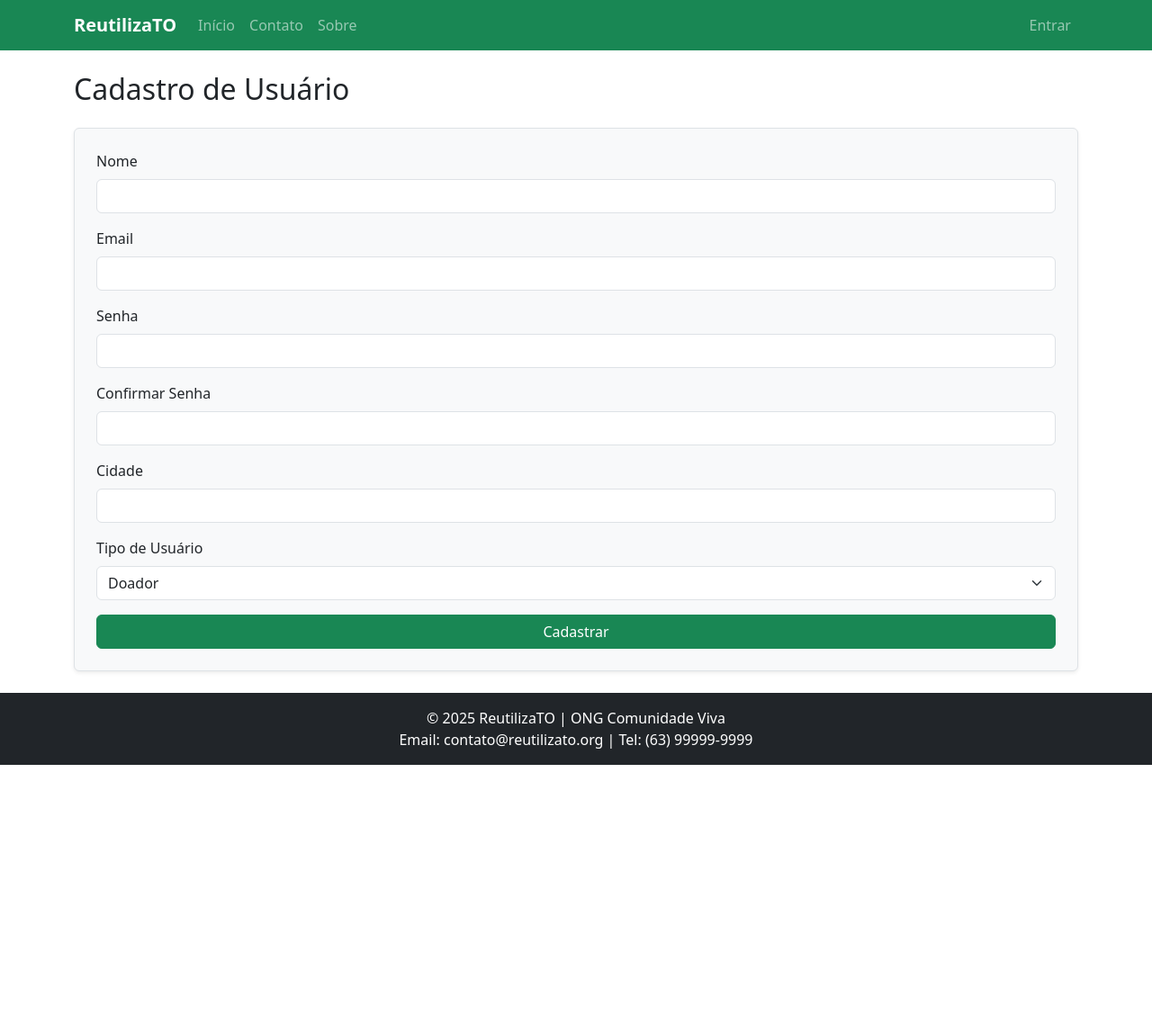
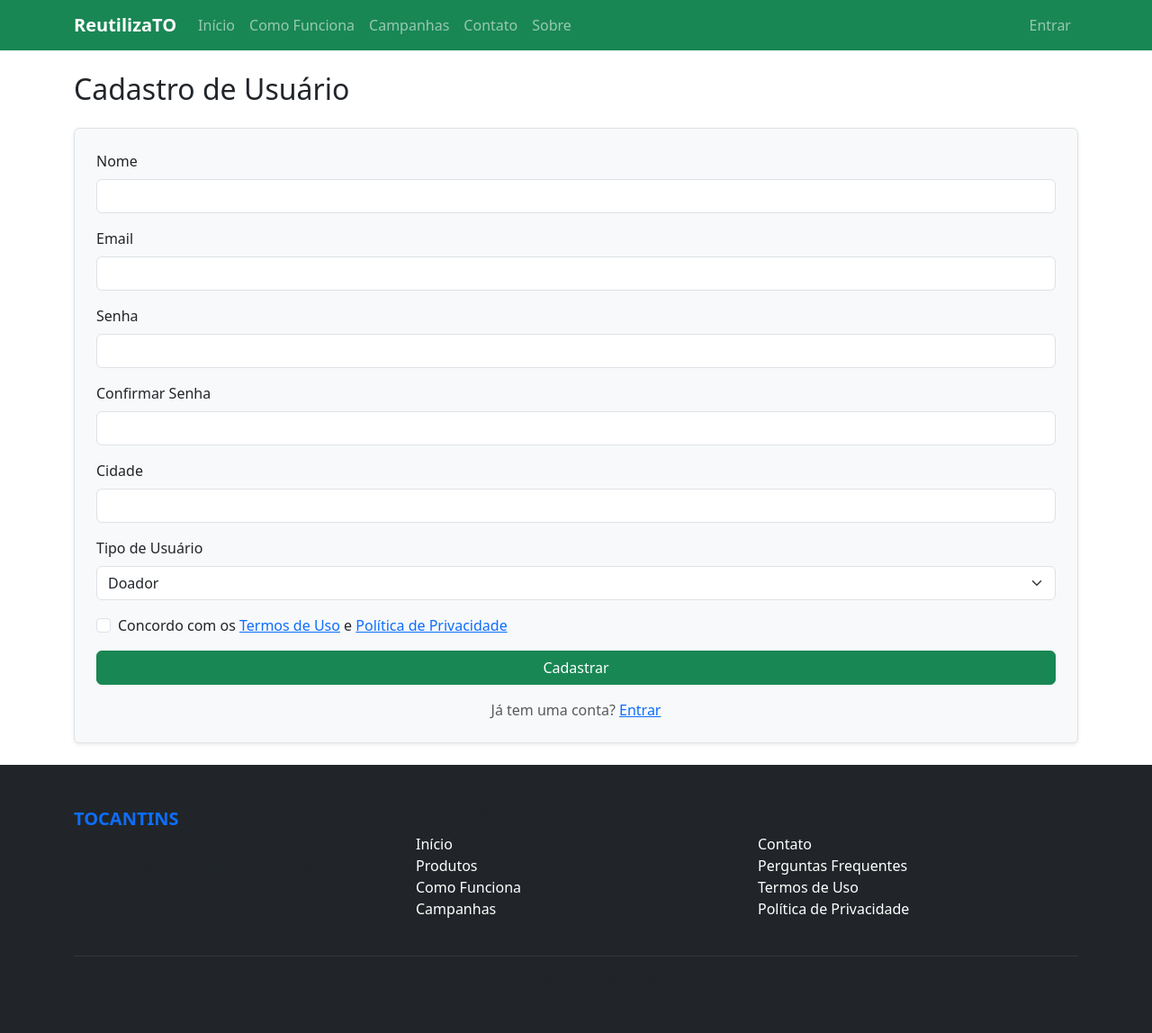
Before and after one commit to Arnaldo-Araujo/ReutilizaTO, a Flask app: page /cadastro-usuario in a window 1280 px wide. Shown: the whole page at 90% size. Before the commit the page ends 850 px from the top, so only its background shows below. Run offline with Flask 3, Linux system fonts and the light colour scheme; parts of the project's set-up code (start-up, migrations or seed data) failed here and were passed over.

Commit message:
update: melhorias no cadastro_usuario

```diff
--- a/app/templates/base.html
+++ b/app/templates/base.html
@@ -10,10 +10,16 @@
       href="https://cdn.jsdelivr.net/npm/bootstrap@5.3.3/dist/css/bootstrap.min.css"
       rel="stylesheet"
     />
+    <!-- Bootstrap Icons -->
+    <link
+      rel="stylesheet"
+      href="https://cdn.jsdelivr.net/npm/bootstrap-icons@1.10.5/font/bootstrap-icons.css"
+    />
     <link
       rel="stylesheet"
       href="{{ url_for('static', filename='css/style.css') }}"
     />
+
     <style>
       .navbar-brand {
         font-weight: bold;
@@ -49,6 +55,10 @@
             </li>
             {% endif %}
             <li class="nav-item">
+              <a class="nav-link" href="#">Como Funciona</a>
+            </li>
+            <li class="nav-item"><a class="nav-link" href="#">Campanhas</a></li>
+            <li class="nav-item">
               <a class="nav-link" href="{{ url_for('web.contato') }}"
                 >Contato</a
               >
@@ -58,7 +68,6 @@
             </li>
           </ul>
 
-          <!-- Área do usuário -->
           <ul class="navbar-nav ms-auto">
             {% if session.get("usuario_id") %}
             <li class="nav-item dropdown">
@@ -113,7 +122,6 @@
 
     <!-- CONTEÚDO -->
     <main class="container py-4 flex-grow-1">
-      <!-- FLASH MESSAGES GLOBAIS -->
       {% with messages = get_flashed_messages(with_categories=true) %} {% if
       messages %} {% for category, message in messages %}
       <div
@@ -131,12 +139,82 @@
     </main>
 
     <!-- RODAPÉ -->
-    <footer class="bg-dark text-white text-center py-3 mt-auto">
-      <div>© 2025 ReutilizaTO | ONG Comunidade Viva</div>
-      <div>Email: contato@reutilizato.org | Tel: (63) 99999-9999</div>
+    <footer class="text-white bg-dark py-5 mt-auto">
+      <div class="container">
+        <div class="row">
+          <div class="col-md-4">
+            <h5 class="text-primary fw-bold">TOCANTINS</h5>
+            <p class="text-muted">
+              Troque, Doe, Reaproveite! A plataforma que conecta pessoas e
+              promove a sustentabilidade.
+            </p>
+            <div class="d-flex gap-3">
+              <a href="#" class="text-muted"><i class="bi bi-facebook"></i></a>
+              <a href="#" class="text-muted"><i class="bi bi-instagram"></i></a>
+              <a href="#" class="text-muted"><i class="bi bi-twitter-x"></i></a>
+            </div>
+          </div>
+          <div class="col-md-4">
+            <h6 class="text-uppercase text-muted">Navegação</h6>
+            <ul class="list-unstyled">
+              <li>
+                <a
+                  href="{{ url_for('web.index') }}"
+                  class="text-white text-decoration-none"
+                  >Início</a
+                >
+              </li>
+              <li>
+                <a href="#" class="text-white text-decoration-none">Produtos</a>
+              </li>
+              <li>
+                <a href="#" class="text-white text-decoration-none"
+                  >Como Funciona</a
+                >
+              </li>
+              <li>
+                <a href="#" class="text-white text-decoration-none"
+                  >Campanhas</a
+                >
+              </li>
+            </ul>
+          </div>
+          <div class="col-md-4">
+            <h6 class="text-uppercase text-muted">Suporte</h6>
+            <ul class="list-unstyled">
+              <li>
+                <a
+                  href="{{ url_for('web.contato') }}"
+                  class="text-white text-decoration-none"
+                  >Contato</a
+                >
+              </li>
+              <li>
+                <a href="#" class="text-white text-decoration-none"
+                  >Perguntas Frequentes</a
+                >
+              </li>
+              <li>
+                <a href="#" class="text-white text-decoration-none"
+                  >Termos de Uso</a
+                >
+              </li>
+              <li>
+                <a href="#" class="text-white text-decoration-none"
+                  >Política de Privacidade</a
+                >
+              </li>
+            </ul>
+          </div>
+        </div>
+        <hr class="border-secondary mt-4" />
+        <div class="text-center small text-muted">
+          © 2025 Tocantins. Todos os direitos reservados.
+        </div>
+      </div>
     </footer>
 
-    <!-- Scripts Bootstrap -->
+    <!-- Scripts -->
     <script src="https://cdn.jsdelivr.net/npm/bootstrap@5.3.3/dist/js/bootstrap.bundle.min.js"></script>
   </body>
 </html>
--- a/app/templates/cadastro_usuario.html
+++ b/app/templates/cadastro_usuario.html
@@ -64,9 +64,27 @@ block content %}
       <option value="ong">ONG</option>
     </select>
   </div>
-
+  <div class="form-check mb-3">
+    <input
+      class="form-check-input"
+      type="checkbox"
+      value=""
+      id="termosCheck"
+      required
+    />
+    <label class="form-check-label" for="termosCheck">
+      Concordo com os <a href="#">Termos de Uso</a> e
+      <a href="#">Política de Privacidade</a>
+    </label>
+  </div>
   <div class="d-grid">
     <button type="submit" class="btn btn-success">Cadastrar</button>
+  </div>
+  <div class="text-center mt-3">
+    <span class="text-muted"
+      >Já tem uma conta?
+      <a href="{{ url_for('web.login_usuario') }}">Entrar</a></span
+    >
   </div>
 </form>
 
```
